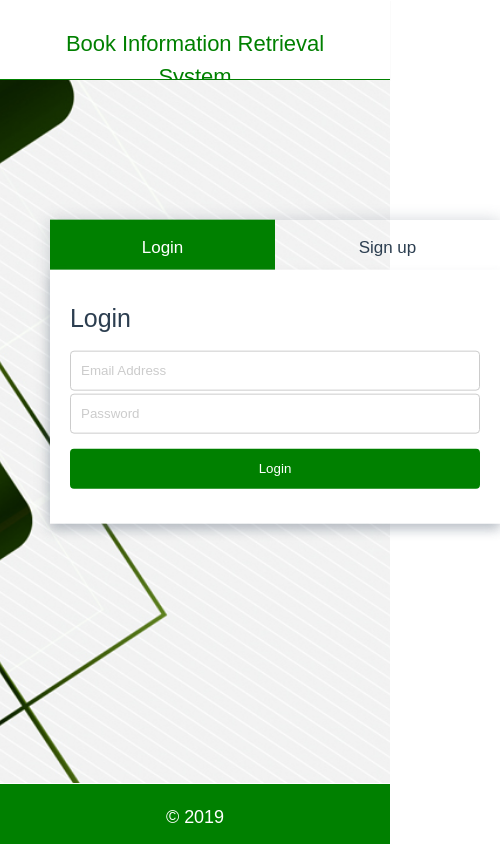
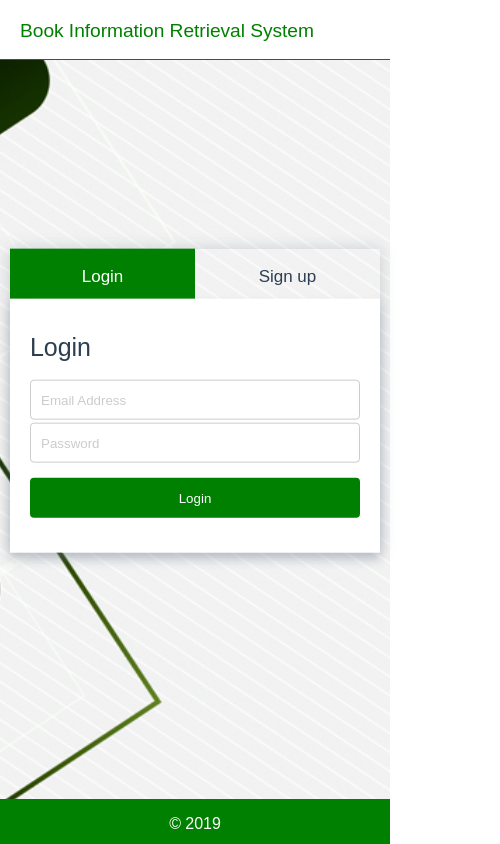
Before and after one commit to KoofNG/Book-information-retrieval-system, a Vue app: page /#/ in a window 390 px wide. Shown: the whole page, 500 px wide, since content can reach past the window. Built offline with nearby package versions, Linux system fonts and the light colour scheme; a web font is replaced by a local one.

Commit message:
Added alert box with dynaamic messaging

```diff
--- a/src/views/Login.vue
+++ b/src/views/Login.vue
@@ -1,5 +1,9 @@
 <template>
   <div>
+    <div class="alert">
+      <p v-text="msg"></p>
+    </div>
+
     <div id="navigation" class="navigation-color">
       <div class="brandName">
         <a href="/">Book Information Retrieval System</a>
@@ -73,12 +77,12 @@
         &copy; 2019
       </h6>
     </div>
+
   </div>
 </template>
 
 <script>
 import Loader from "@/components/Loader.vue";
-
 export default {
   components: {
     Loader
@@ -91,6 +95,7 @@
       regEmail: "",
       regPassword: "",
       regCategory: "",
+      msg: "",
       authenticating: false
     };
   },
@@ -108,15 +113,25 @@
           "div.user-forms div.active"
         );
         currentActive.classList.remove("active");
+        if (this.authenticating === true){this.authenticating = false}
         document.querySelector(`div#${route}`).classList.add("active");
       });
     }
   },
 
   methods: {
-    login() {
+    showAlert: function (message) {
+      const alert = document.querySelector('.alert');
+      alert.classList.add('active');
+        this.msg = message;
+        setTimeout(() => {
+          alert.classList.remove('active');
+        }, 1000);
+    },
+
+    login: function () {
+      if (this.logEmail != "" && this.logPassword != ""){
         this.authenticating = true;
-      if (this.logEmail !== "" && this.logPassword !== "") {
         fetch("/users/login", {
           method: "POST",
           headers: {
@@ -127,33 +142,30 @@
             password: this.logPassword
           })
         })
-          .then(res => res.json())
+        .then((res)=>res.json())
         .then(res => {
           const user = res;
           if (res.message === "invalid password") {
-              alert("Incorrect Password");
+            this.showAlert("Incorrect Password");
+            this.authenticating = false;
           } else if (res.message === "unknown user") {
-              alert("This account doesnt exist");
+            this.showAlert("This account doesnt exist");
+            this.authenticating = false;
           } else {
             window.localStorage.setItem("user", JSON.stringify(user));
+            this.authenticating = false;
             this.$router.push("/Home");
           }
         })
-          .catch(err => {
-            console.log(err);
-          });
+        .catch(err => this.showAlert(err));
       } else {
-        this.$router.push("/");
+        this.showAlert('Provide Email and Password');
       }
     },
 
-    signup() {
-      if (
-        this.regEmail !== "" &&
-        this.regPassword !== "" &&
-        this.regCategory !== ""
-      ) {
-        // this.$router.push("/Home");
+    signup: function () {
+      if (this.regEmail != "" && this.regPassword != "" && this.regCategory != "") {
+        this.authenticating = true;
         fetch("/users/register", {
           method: "POST",
           headers: {
@@ -169,26 +181,49 @@
         .then(res => {
           const user = res;
           window.localStorage.setItem("user", JSON.stringify(user));
+          this.authenticating = false;
           this.$router.push("/Home");
         })
         .catch(err => {
-            alert("An error occured while creating an account");
+          this.showAlert("An error occured while creating an account");
+          this.authenticating = false;
         });
-      } else if (
-        this.regEmail == "" ||
-        this.regPassword == "" ||
-        this.regCategory == ""
-      ) {
-        alert("All fields are required here");
+      } else if (this.regEmail == "" || this.regPassword == "" || this.regCategory == "") {
+        this.showAlert('All fields are required here');
+        this.authenticating = false;
       } else {
-        this.$router.push("/");
+        this.$router.push('/');
       }
-    }
+    },
+
   }
 };
 </script>
 
 <style scoped>
+div.alert {
+  width: 100%;
+  position: absolute;
+  margin: 0px;
+  background-color: #fd3916;
+  padding: 7.5px 0px;
+  box-sizing: border-box;
+  -moz-box-sizing: border-box;
+  -webkit-box-sizing: border-box;
+  top: -40px;
+  opacity: 0;
+  transition: all 300ms;
+}
+div.alert.active{
+  top: 60px;
+  opacity: 1;
+  z-index: 3;
+}
+div.alert p{
+  margin: 0px;
+  color: #121212;
+  font-size: .8em;
+}
 /* Block */
 div#wraps {
   width: 100%;
@@ -377,4 +412,40 @@
 .footer-color {
   background-color: #008000;
 }
+
+
+@media screen and (max-width: 767px) {
+  div#navigation {
+    height: 60px;
+    width: 100%;
+    padding: 10px 20px;
+  }
+
+  div.brandName a {
+    font-size: 1.2rem;
+  }
+
+  div#wraps{
+    padding: 0px 10px;
+    height: 100vh;
+    position: fixed;
+  }
+
+  div#forms {
+    width: 100%;
+    left: 0px;
+    position: relative;
+  }
+
+  div#footer {
+    width: 100%;
+    height: 45px;
+    position: relative;
+    margin-top: 20px;
+  }
+  div#footer h6{
+    font-size: 1rem;
+    padding: 12.5px 0;
+  }
+}
 </style>
```
Lines whose indentation alone changed are shown as unchanged.
